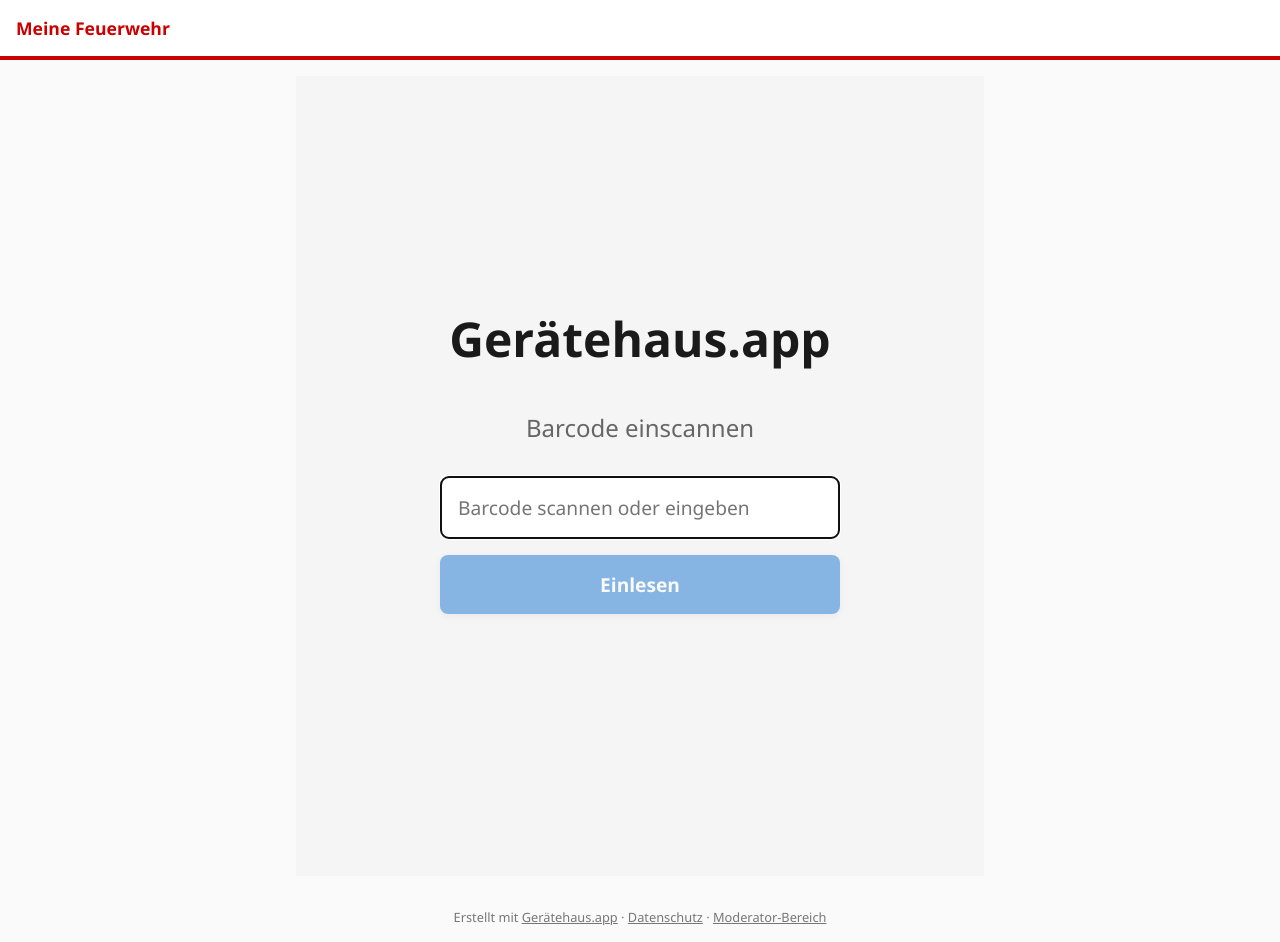
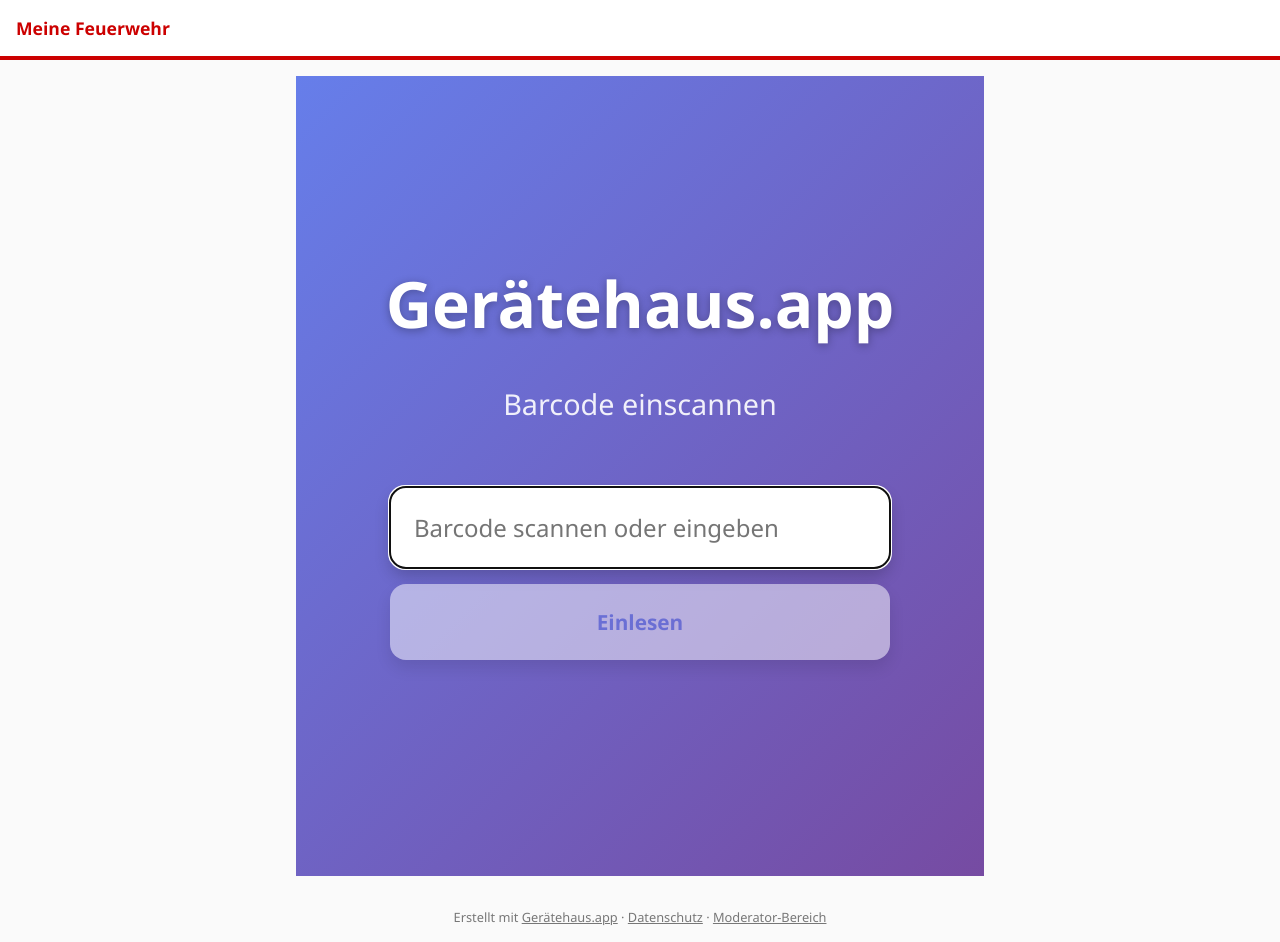
Before and after one commit to tobst96/geratehaus-app, a React (Vite) app in the folder frontend/: page / in a window 1280 px wide. Built offline with nearby package versions, Linux system fonts and the light colour scheme; no server answers.

Commit message:
Design: beautiful gradient buttons with large emojis and modern styling

```diff
--- a/frontend/src/pages/KioskHome.tsx
+++ b/frontend/src/pages/KioskHome.tsx
@@ -85,30 +85,27 @@
 
       <div style={styles.buttonGrid}>
         <button
-          style={{ ...styles.largeButton, backgroundColor: "#d32f2f" }}
+          style={{ ...styles.largeButton, ...styles.redButton }}
           onClick={() => navigate("/einsatztagebuch")}
         >
-          🚨
-          <br />
-          Einsatzbericht
+          <div style={styles.buttonEmoji}>🚨</div>
+          <div style={styles.buttonText}>Einsatzbericht</div>
         </button>
 
         <button
-          style={{ ...styles.largeButton, backgroundColor: "#1976d2" }}
+          style={{ ...styles.largeButton, ...styles.blueButton }}
           onClick={() => navigate("/dienstbuch")}
         >
-          📋
-          <br />
-          Dienstbuch
+          <div style={styles.buttonEmoji}>📋</div>
+          <div style={styles.buttonText}>Dienstbuch</div>
         </button>
 
         <button
-          style={{ ...styles.largeButton, backgroundColor: "#388e3c" }}
+          style={{ ...styles.largeButton, ...styles.greenButton }}
           onClick={() => navigate("/dienststunden")}
         >
-          ⏱️
-          <br />
-          Dienststunden
+          <div style={styles.buttonEmoji}>⏱️</div>
+          <div style={styles.buttonText}>Dienststunden</div>
         </button>
       </div>
 
@@ -132,76 +129,106 @@
     justifyContent: "center",
     alignItems: "center",
     minHeight: "100vh",
-    padding: "2rem",
-    backgroundColor: "#f5f5f5",
+    padding: "1rem",
+    background: "linear-gradient(135deg, #667eea 0%, #764ba2 100%)",
+    fontFamily: '"Segoe UI", Roboto, sans-serif',
   },
   title: {
-    fontSize: "3rem",
-    marginBottom: "1rem",
+    fontSize: "4rem",
+    fontWeight: "900",
+    marginBottom: "0.5rem",
     textAlign: "center",
+    color: "white",
+    textShadow: "0 2px 10px rgba(0, 0, 0, 0.3)",
   },
   subtitle: {
-    fontSize: "1.5rem",
-    color: "#666",
-    marginBottom: "2rem",
+    fontSize: "1.8rem",
+    color: "rgba(255, 255, 255, 0.9)",
+    marginBottom: "4rem",
     textAlign: "center",
+    fontWeight: "300",
   },
   form: {
     display: "flex",
     flexDirection: "column",
     gap: "1rem",
     width: "100%",
-    maxWidth: "400px",
+    maxWidth: "500px",
     marginBottom: "2rem",
   },
   input: {
-    padding: "1rem",
-    fontSize: "1.2rem",
-    border: "2px solid #ddd",
-    borderRadius: "8px",
+    padding: "1.5rem",
+    fontSize: "1.5rem",
+    border: "none",
+    borderRadius: "16px",
     width: "100%",
+    boxShadow: "0 8px 16px rgba(0, 0, 0, 0.2)",
   },
   submitBtn: {
-    padding: "1rem 2rem",
-    fontSize: "1.2rem",
-    backgroundColor: "#1976d2",
-    color: "white",
+    padding: "1.5rem 3rem",
+    fontSize: "1.3rem",
+    backgroundColor: "white",
+    color: "#667eea",
     border: "none",
-    borderRadius: "8px",
+    borderRadius: "16px",
     cursor: "pointer",
     fontWeight: "bold",
+    boxShadow: "0 8px 16px rgba(0, 0, 0, 0.2)",
+    transition: "all 0.3s ease",
   },
   buttonGrid: {
     display: "grid",
-    gridTemplateColumns: "repeat(auto-fit, minmax(200px, 1fr))",
-    gap: "2rem",
+    gridTemplateColumns: "repeat(auto-fit, minmax(280px, 1fr))",
+    gap: "3rem",
     width: "100%",
-    maxWidth: "800px",
-    marginBottom: "2rem",
+    maxWidth: "1200px",
+    marginBottom: "3rem",
   },
   largeButton: {
-    padding: "3rem 2rem",
-    fontSize: "2rem",
+    padding: "4rem 2rem",
     color: "white",
     border: "none",
-    borderRadius: "12px",
+    borderRadius: "24px",
     cursor: "pointer",
     fontWeight: "bold",
     display: "flex",
     flexDirection: "column",
     justifyContent: "center",
     alignItems: "center",
-    minHeight: "200px",
-    boxShadow: "0 4px 6px rgba(0, 0, 0, 0.1)",
-    transition: "transform 0.2s",
+    minHeight: "350px",
+    boxShadow: "0 15px 35px rgba(0, 0, 0, 0.2)",
+    transition: "all 0.3s cubic-bezier(0.25, 0.46, 0.45, 0.94)",
+    fontSize: "1.3rem",
+  },
+  buttonEmoji: {
+    fontSize: "120px",
+    marginBottom: "1.5rem",
+    display: "block",
+  },
+  buttonText: {
+    fontSize: "2rem",
+    fontWeight: "700",
+    textAlign: "center",
+    letterSpacing: "0.5px",
+  },
+  redButton: {
+    background: "linear-gradient(135deg, #ff6b6b 0%, #ee5a6f 100%)",
+  },
+  blueButton: {
+    background: "linear-gradient(135deg, #4facfe 0%, #00f2fe 100%)",
+  },
+  greenButton: {
+    background: "linear-gradient(135deg, #43e97b 0%, #38f9d7 100%)",
   },
   logoutBtn: {
-    padding: "0.75rem 1.5rem",
+    padding: "1rem 2rem",
     fontSize: "1rem",
-    backgroundColor: "#999",
+    backgroundColor: "rgba(255, 255, 255, 0.2)",
     color: "white",
-    border: "none",
-    borderRadius: "6px",
+    border: "2px solid white",
+    borderRadius: "12px",
     cursor: "pointer",
+    fontWeight: "600",
+    transition: "all 0.3s ease",
   },
 };
```
